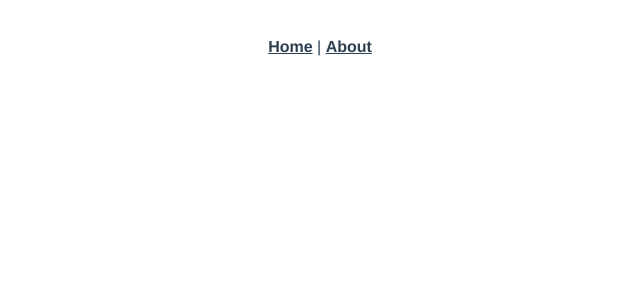
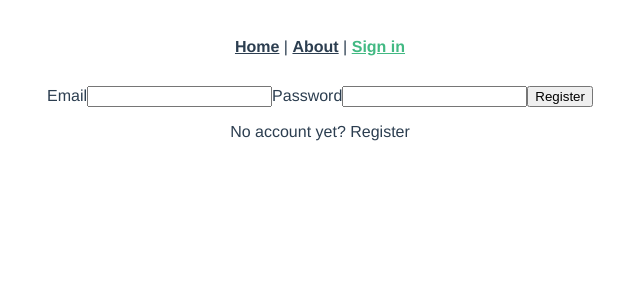
Before and after one commit to porterwilcox/firebase-with-dmoney, a Vue app: page /#/sign-in in a window 1280 px wide. Shown: the top 300 px of the page, without its empty margins (320-960 px from the left). Built offline with nearby package versions, Linux system fonts and the light colour scheme.

Commit message:
init, firestore register and updateProfile()

```diff
--- a/package.json
+++ b/package.json
@@ -7,10 +7,11 @@
     "build": "vue-cli-service build"
   },
   "dependencies": {
+    "firebase": "^5.8.2",
     "register-service-worker": "^1.5.2",
     "vue": "^2.5.22",
     "vue-router": "^3.0.1",
-    "vuex": "^3.0.1"
+    "vuex": "^3.1.0"
   },
   "devDependencies": {
     "@vue/cli-plugin-pwa": "^3.4.0",
--- a/src/App.vue
+++ b/src/App.vue
@@ -2,7 +2,8 @@
   <div id="app">
     <div id="nav">
       <router-link to="/">Home</router-link> |
-      <router-link to="/about">About</router-link>
+      <router-link to="/about">About</router-link> |
+      <router-link :to="{name: 'sign-in'}">Sign in</router-link>
     </div>
     <router-view/>
   </div>
--- a/src/router.js
+++ b/src/router.js
@@ -14,11 +14,15 @@ export default new Router({
     {
       path: '/about',
       name: 'about',
-      // route level code-splitting
-      // this generates a separate chunk (about.[hash].js) for this route
-      // which is lazy-loaded when the route is visited.
       component: function () {
-        return import(/* webpackChunkName: "about" */ './views/About.vue')
+        return import('./views/About.vue')
+      }
+    },
+    {
+      path: '/sign-in',
+      name: 'sign-in',
+      component: function () {
+        return import('./views/SignIn.vue')
       }
     }
   ]
--- a/src/store.js
+++ b/src/store.js
@@ -1,16 +1,28 @@
 import Vue from 'vue'
 import Vuex from 'vuex'
+import firebase from 'firebase'
+import db from './utils/firebaseInit'
 
 Vue.use(Vuex)
 
 export default new Vuex.Store({
   state: {
-
+    user: {}
   },
   mutations: {
-
+    setUser(state, user) {
+      state.user = user
+      console.log(user)
+    }
   },
   actions: {
-
+    register({ commit, dispatch }, user) {
+      firebase.auth().createUserWithEmailAndPassword(user.email, user.password)
+        .then(res => {
+          debugger
+          commit('setUser', res.user)
+          firebase.auth().currentUser.updateProfile({ displayName: user.displayName })
+        })
+    }
   }
 })
--- /dev/null
+++ b/src/utils/firebaseConfig.js
@@ -0,0 +1,10 @@
+let config = {
+    apiKey: "AIzaSyAjE92LBdtOgZDDoKcRvLlnWZbaNAO2S0Q",
+    authDomain: "d-moneys-firebase-igniter.firebaseapp.com",
+    databaseURL: "https://d-moneys-firebase-igniter.firebaseio.com",
+    projectId: "d-moneys-firebase-igniter",
+    storageBucket: "d-moneys-firebase-igniter.appspot.com",
+    messagingSenderId: "761392771897"
+}
+
+export default config
--- /dev/null
+++ b/src/utils/firebaseInit.js
@@ -0,0 +1,8 @@
+import firebase from 'firebase/app'
+import 'firebase/firestore'
+import config from './firebaseConfig'
+
+const firebaseApp = firebase.initializeApp(config)
+const firestore = firebaseApp.firestore()
+//firestore is my applications db
+export default firestore
--- /dev/null
+++ b/src/views/SignIn.vue
@@ -0,0 +1,55 @@
+<template>
+  <div class="sign-in">
+    <form v-if="!newUser" @submit.prevent="signIn()">
+      <label for="email">Email</label>
+      <input type="email" id="email" v-model="user.email" required>
+      <label for="password">Password</label>
+      <input type="password" id="password" v-model="user.password" required>
+      <button type="submit">Register</button>
+    </form>
+    <form v-else @submit.prevent="signIn()">
+      <label for="name">Name</label>
+      <input type="text" id="name" v-model="user.displayName" required>
+      <label for="email">Email</label>
+      <input type="email" id="email" v-model="user.email" required>
+      <label for="password">Password</label>
+      <input type="password" id="password" v-model="user.password" required>
+      <button type="submit">Register</button>
+    </form>
+    <p
+      @click="clearUser(); newUser = !newUser;"
+    >{{newUser ? 'Already a member? Login' : 'No account yet? Register'}}</p>
+  </div>
+</template>
+<script>
+export default {
+  name: "sign-in",
+  data() {
+    return {
+      user: {
+        displayName: "",
+        email: "",
+        password: ""
+      },
+      newUser: false
+    };
+  },
+  methods: {
+    signIn() {
+      if (this.user.displayName) {
+        this.$store.dispatch("register", this.user);
+      } else {
+        this.$store.dispatch("login", this.user);
+      }
+      this.clearUser();
+    },
+    clearUser() {
+      this.user = {
+        displayName: "",
+        email: "",
+        password: ""
+      };
+    }
+  }
+};
+</script>
```
Also changed, not shown: 1 other file (tests, documents, lock files or other folders).
